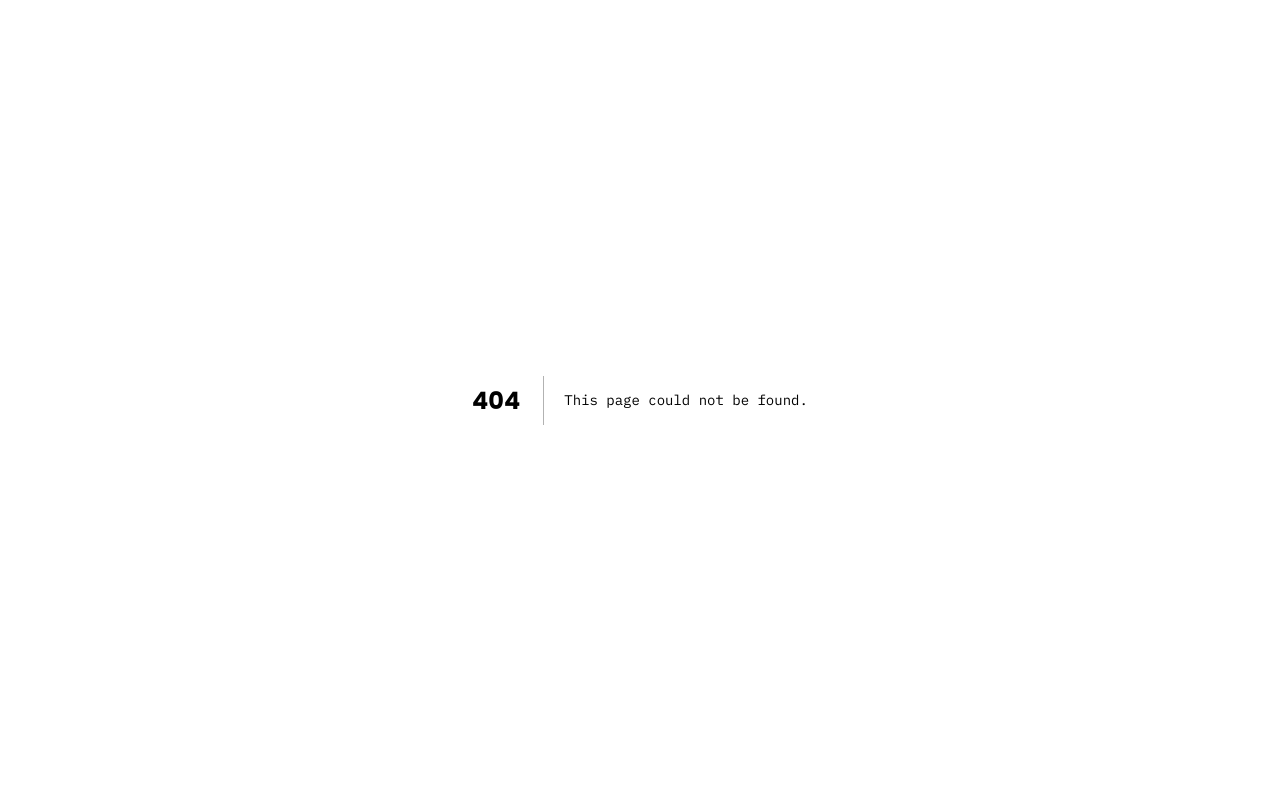
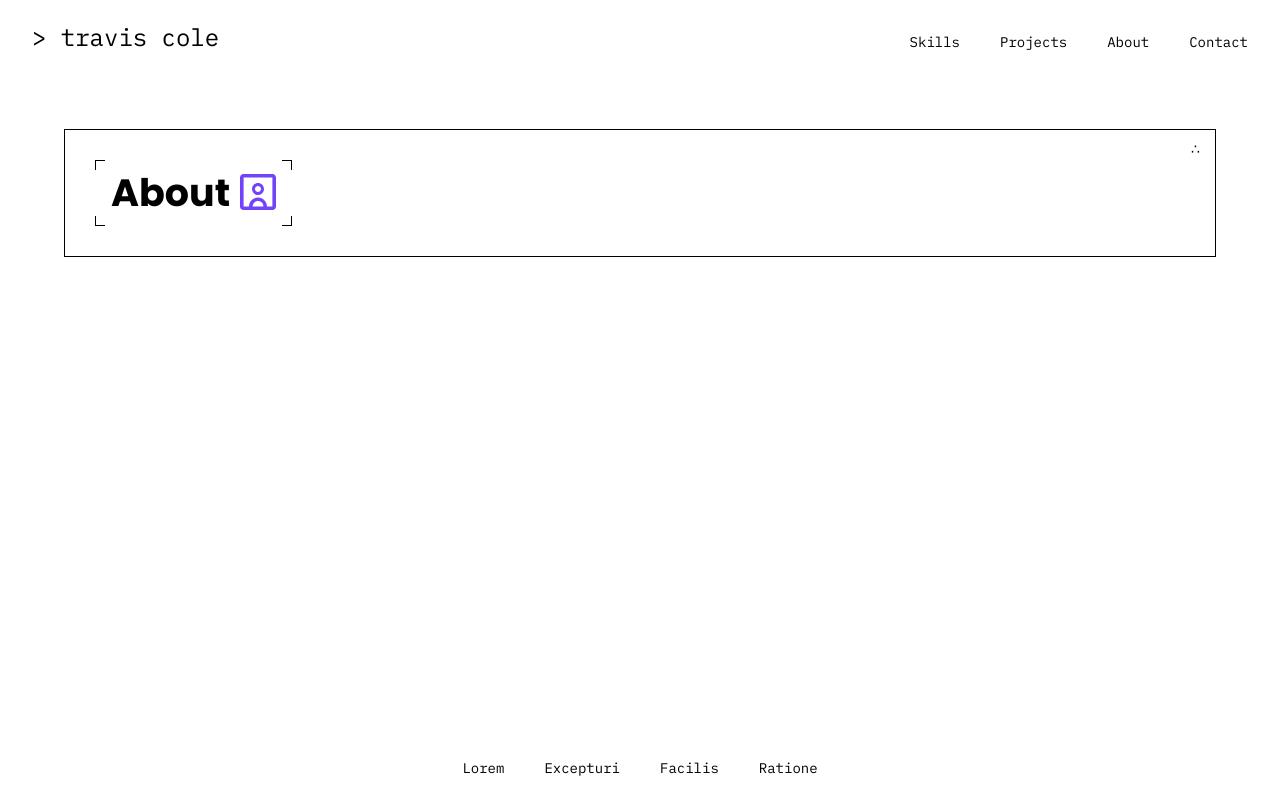
Before and after one commit to iamtraviscole/dev-portfolio, a Next.js app: page /about in a window 1280 px wide. Before the commit this address had no page. Built offline with nearby package versions, Linux system fonts and the light colour scheme.

Commit message:
create about page

```diff
--- /dev/null
+++ b/pages/about.js
@@ -0,0 +1,18 @@
+import React from 'react'
+
+import Layout from '../components/Layout'
+import PageHeader from '../components/PageHeader'
+
+import UserIcon from '../public/icons/user_square.svg'
+
+export default function About() {
+  return (
+    <Layout
+      title='About'
+      description=''
+    >
+      <PageHeader heading='About' icon={UserIcon} />
+
+    </Layout>
+  )
+}
```
Also changed, not shown: public/icons/user_square.svg (added).
